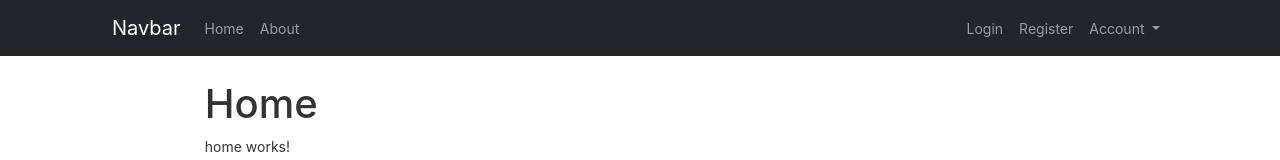
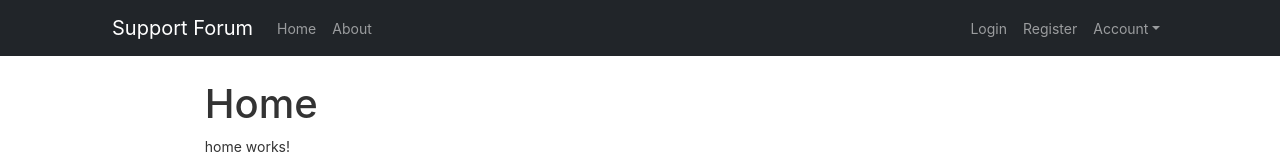
Before and after one commit to sagedemage/SupportForum, an Angular app in the folder frontend/: page / in a window 1280 px wide. Shown: the top 160 px of the page. Built offline with nearby package versions, Linux system fonts and the light colour scheme; no server answers.

Commit message:
Recreated the navigation bar using ng-bootstrap.

```diff
--- a/frontend/src/app/app.module.ts
+++ b/frontend/src/app/app.module.ts
@@ -10,6 +10,7 @@ import { AboutComponent } from './components/about/about.component';
 import { DashboardComponent } from './components/dashboard/dashboard.component';
 import { NavigationBarComponent } from './components/navigation_bar/navigation_bar.component';
 import { FormsModule, ReactiveFormsModule } from '@angular/forms';
+import { NgbModule } from '@ng-bootstrap/ng-bootstrap';
 
 @NgModule({
   declarations: [
@@ -27,6 +28,7 @@ import { FormsModule, ReactiveFormsModule } from '@angular/forms';
 	BrowserAnimationsModule,
 	FormsModule,
 	ReactiveFormsModule,
+ 	NgbModule,
   ],
   providers: [],
   bootstrap: [AppComponent]
--- a/frontend/src/app/components/navigation_bar/navigation_bar.component.css
+++ b/frontend/src/app/components/navigation_bar/navigation_bar.component.css
@@ -1,5 +1,5 @@
 .navbar {
     margin-bottom: 20px;
-    padding-left: 100px;
+	padding-left: 100px;
     padding-right: 100px;
 }
--- a/frontend/src/app/components/navigation_bar/navigation_bar.component.html
+++ b/frontend/src/app/components/navigation_bar/navigation_bar.component.html
@@ -1,29 +1,33 @@
 <div>
-	<nav class="navbar navbar-dark navbar-expand-lg fixed-top bg-dark">
+	<nav ngbNav #nav="ngbNav" class="navbar navbar-expand-lg navbar-dark bg-dark fixed-top">
 		<div class="container-fluid">
-		  <a class="navbar-brand" href="/">Navbar</a>
-		  <button class="navbar-toggler" type="button" data-bs-toggle="collapse" data-bs-target="#navbarNavAltMarkup" aria-controls="navbarNavAltMarkup" aria-expanded="false" aria-label="Toggle navigation">
-			<span class="navbar-toggler-icon"></span>
-		  </button>
-		  <div class="collapse navbar-collapse" id="navbarNavAltMarkup">
-			<div class="navbar-nav me-auto">
-			  <a class="nav-link" href="/">Home</a>
-			  <a class="nav-link" href="/about">About</a>
+			<a class="navbar-brand" routerLink="/">Support Forum</a>
+			<button class="navbar-toggler" type="button" (click)="isMenuCollapsed = !isMenuCollapsed">&#9776;</button>
+			<div [ngbCollapse]="isMenuCollapsed" class="collapse navbar-collapse">
+				<ul class="navbar-nav me-auto">
+					<li ngbNavItem>
+						<a ngbNavLink [routerLink]="'/'" (click)="isMenuCollapsed = true" class="nav-link">Home</a>
+					</li>
+					<li ngbNavItem>
+						<a ngbNavLink [routerLink]="'/about'" (click)="isMenuCollapsed = true" class="nav-link">About</a>
+					</li>
+				</ul>
+				<ul class="navbar-nav ms-auto">
+					<li ngbNavItem>
+						<a ngbNavLink [routerLink]="'/login'" (click)="isMenuCollapsed = true" class="nav-link">Login</a>
+					</li>
+					<li ngbNavItem>
+						<a ngbNavLink [routerLink]="'/register'" (click)="isMenuCollapsed = true" class="nav-link">Register</a>
+					</li>
+					<li ngbDropdown class="nav-item">
+						<a href (click)="false" class="nav-link" ngbDropdownToggle>Account</a>
+						<div ngbDropdownMenu class="dropdown-menu dropdown-menu-dark">
+							<button ngbDropdownItem [routerLink]="'/dashboard'" (click)="isMenuCollapsed = true">Dashboard</button>
+							<button ngbDropdownItem [routerLink]="'#'" (click)="isMenuCollapsed = true">Logout</button>
+						</div>
+					</li>
+				</ul>
 			</div>
-			<div class="navbar-nav ms-auto">
-				<a class="nav-link" href="/login">Login</a>
-				<a class="nav-link" href="/register">Register</a>
-				<div class="nav-item dropdown">
-					<a class="nav-link dropdown-toggle" id="navbarDropdownMenuLink" role="button" data-bs-toggle="dropdown" aria-expanded="false">
-					  Account
-					</a>
-					<div class="dropdown-menu dropdown-menu-dark" aria-labelledby="navbarDropdownMenuLink">
-					  <a class="dropdown-item" href="/dashboard">Dashboard</a>
-					  <a class="dropdown-item" href="#">Logout</a>
-					</div>
-				</div>
-			</div>
-		  </div>
 		</div>
-	  </nav>
+	</nav>
 </div>
--- a/frontend/src/app/components/navigation_bar/navigation_bar.component.ts
+++ b/frontend/src/app/components/navigation_bar/navigation_bar.component.ts
@@ -6,5 +6,5 @@ import { Component } from '@angular/core';
   styleUrls: ['./navigation_bar.component.css']
 })
 export class NavigationBarComponent {
-
+	isMenuCollapsed = true;
 }
--- a/frontend/src/polyfills.ts
+++ b/frontend/src/polyfills.ts
@@ -1,3 +1,7 @@
+/***************************************************************************************************
+ * Load `$localize` onto the global scope - used if i18n tags appear in Angular templates.
+ */
+import '@angular/localize/init';
 /**
  * This file includes polyfills needed by Angular and is loaded before the app.
  * You can add your own extra polyfills to this file.
```
Also changed, not shown: frontend/package.json (+5 -2 lines), 2 other files (tests, documents, lock files or other folders).
